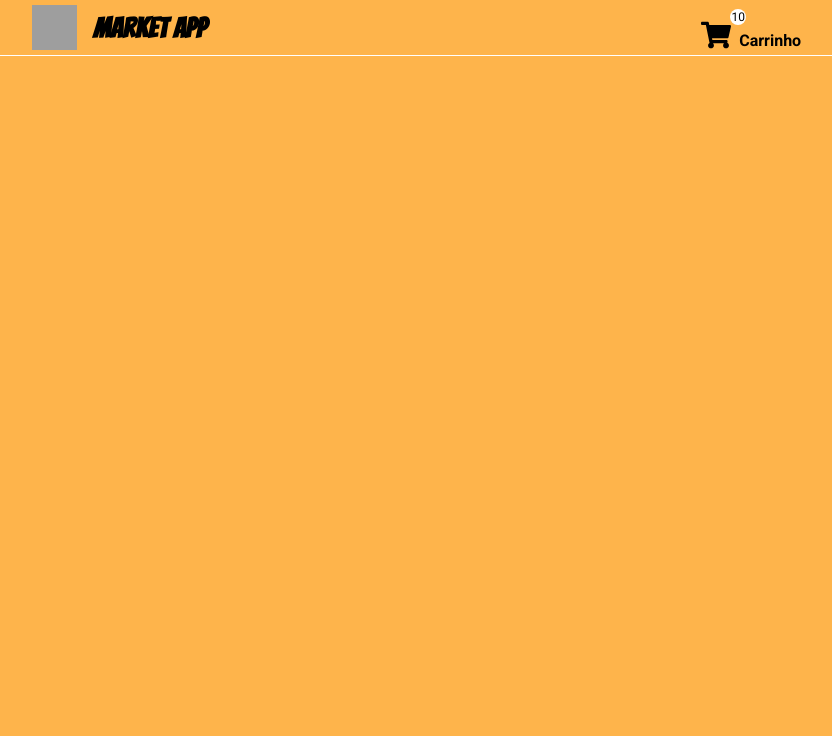
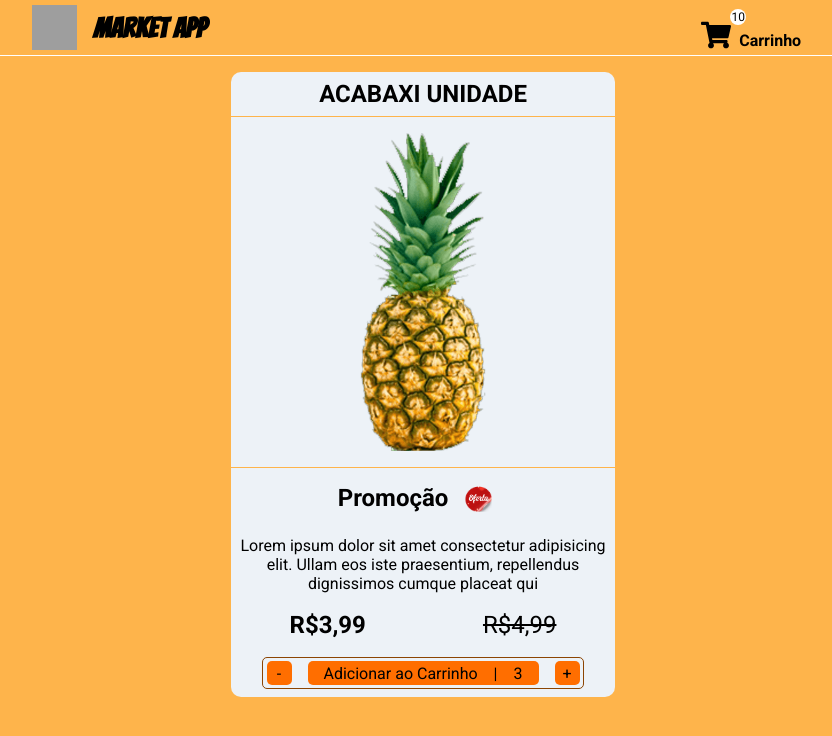
Before and after one commit to gbelther/market-app, a React (Create React App) app: page /product in a window 1280 px wide. Shown: the top 736 px of the page, without its empty margins (217-1049 px from the left). Built offline with nearby package versions, Linux system fonts and the light colour scheme; grey boxes are pictures that could not be loaded.

Commit message:
Create Product Page with data static

```diff
--- a/src/pages/Product/index.tsx
+++ b/src/pages/Product/index.tsx
@@ -1,9 +1,38 @@
 import { Header } from "../../components/Header";
+
+import "./styles.scss";
 
 export function Product() {
   return (
     <div>
       <Header />
+
+      <main className="container">
+        <div className="product-title">
+          <p>ACABAXI UNIDADE</p>
+        </div>
+        <img src="pineapple.png" alt="Pineapple" />
+        <section className="product-onsale">
+          <p>
+            Promoção <img src="sale-tag.png" alt="" />
+          </p>
+          <p>
+            Lorem ipsum dolor sit amet consectetur adipisicing elit. Ullam eos
+            iste praesentium, repellendus dignissimos cumque placeat qui
+          </p>
+        </section>
+        <section className="product-price">
+          <p>R$3,99</p>
+          <s>R$4,99</s>
+        </section>
+        <section className="product-to-cart">
+          <button className="product-change-amount-button">-</button>
+          <button id="product-to-cart-add-button">
+            <p>Adicionar ao Carrinho</p> <p>|</p> <p>3</p>
+          </button>
+          <button className="product-change-amount-button">+</button>
+        </section>
+      </main>
     </div>
   );
 }
--- /dev/null
+++ b/src/pages/Product/styles.scss
@@ -0,0 +1,112 @@
+.container {
+  background: var(--gray-100);
+  width: 30%;
+  min-width: 310px;
+  height: auto;
+  margin: 1rem auto;
+  padding-bottom: 0.5rem;
+  border-radius: 10px;
+
+  display: flex;
+  flex-direction: column;
+  align-items: center;
+
+  .product-title {
+    width: 100%;
+
+    border-bottom: 1px solid var(--orange-100);
+    border-radius: 10px 10px 0 0;
+    text-align: center;
+
+    font-size: 1.5rem;
+    font-weight: bold;
+    padding: 0.5rem;
+  }
+
+  img {
+    width: 350px;
+    height: 350px;
+    padding: 1rem;
+  }
+
+  .product-onsale {
+    width: 100%;
+    border-top: 1px solid var(--orange-100);
+
+    display: flex;
+    flex-direction: column;
+    align-items: center;
+    gap: 0.5rem;
+
+    > p:first-child {
+      font-size: 1.5rem;
+      font-weight: bold;
+
+      display: flex;
+      align-items: center;
+
+      img {
+        width: 60px;
+        height: 60px;
+      }
+    }
+
+    > p {
+      text-align: center;
+    }
+  }
+
+  .product-price {
+    width: 100%;
+    height: 4rem;
+
+    display: flex;
+    justify-content: space-around;
+    align-items: center;
+
+    p {
+      font-size: 1.5rem;
+      font-weight: bold;
+    }
+
+    s {
+      font-size: 1.5rem;
+    }
+  }
+
+  .product-to-cart {
+    border: 1px solid var(--orange-800);
+    border-radius: 5px;
+    padding: 0.2rem;
+    height: 2rem;
+
+    display: flex;
+    gap: 1rem;
+
+    button {
+      background: var(--orange-600);
+      border-radius: 5px;
+
+      display: flex;
+      align-items: center;
+      justify-content: center;
+    }
+
+    .product-change-amount-button {
+      width: 25px;
+      border: none;
+    }
+
+    #product-to-cart-add-button {
+      border: none;
+      padding: 0 1rem;
+
+      display: flex;
+      gap: 1rem;
+
+      p:first-child {
+        // border-right: 1px solid var(--orange-800);
+      }
+    }
+  }
+}
--- a/src/styles/global.scss
+++ b/src/styles/global.scss
@@ -10,6 +10,7 @@
   --orange-100: #feb44b;
   --orange-500: #ff9100;
   --orange-600: #ff6e00;
+  --orange-800: #8c4503;
 
   --gray-50: #f7fafc;
   --gray-100: #edf2f7;
```
